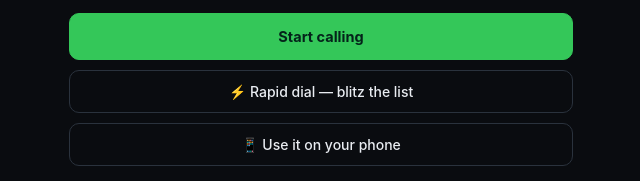
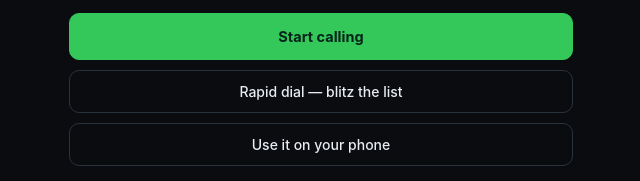
Before and after one commit to JAMMx2/bagboard, a plain HTML site: page index.html in a window 1280 px wide. Shown: the part 364-545 px from the top of the page, 319-959 px from the left. Drawn offline with Linux system fonts and the light colour scheme.

Commit message:
Remove decorative emojis from button labels

```diff
--- a/index.html
+++ b/index.html
@@ -443,8 +443,8 @@ function viewDashboard(){
   </div>
   <div class="coach" style="margin-top:16px"><div class="av">V</div><div class="grow"><div class="nm">${NPC.name}</div><div class="msg">${NPC.coach()}</div></div></div>
   <button class="btn btn-primary btn-block btn-lg" data-act="session" style="margin-top:16px">Start calling${q.length?` · ${q.length} queued`:""}</button>
-  <button class="btn btn-block" data-act="rapid" style="margin-top:10px">⚡ Rapid dial — blitz the list</button>
-  <button class="btn btn-block" data-act="connectphone" style="margin-top:10px">📱 Use it on your phone</button>
+  <button class="btn btn-block" data-act="rapid" style="margin-top:10px">Rapid dial — blitz the list</button>
+  <button class="btn btn-block" data-act="connectphone" style="margin-top:10px">Use it on your phone</button>
   ${q.length?`<div class="lab" style="margin:18px 0 8px">Up next</div><div class="card">${q.slice(0,5).map(l=>leadRow(l)).join("")}</div>`:`<div class="empty" style="margin-top:18px"><div class="em">○</div>No leads yet.<br><br><button class="btn btn-primary btn-sm" data-act="addmenu">Add leads</button></div>`}
   `;
 }
@@ -619,7 +619,7 @@ function viewSettings(){ const tt=S.textTemplates;
     ${[["vm","Voicemail follow-up"],["callback","Callback"],["appt","Appointment"],["quote","Quote sent"],["na","No answer"],["won","Closed won"],["generic","Generic"]].map(([k,lb])=>`<div class="field"><label>${lb}</label><textarea data-tpl="${k}">${esc(tt[k]||"")}</textarea></div>`).join("")}
   </div>
   <button class="btn btn-primary btn-block btn-lg" data-act="savesettings" style="margin-top:13px">Save settings</button>
-  <div class="card" style="margin-top:16px"><div class="lab" style="margin-bottom:10px">Your phone</div><button class="btn btn-block btn-sm" data-act="connectphone">📱 Use BagBoard on your phone</button><div class="tiny muted" style="margin-top:8px;line-height:1.5">Open it on your phone (same Wi-Fi) and dial straight from there. Requires starting in Wi-Fi mode.</div></div>
+  <div class="card" style="margin-top:16px"><div class="lab" style="margin-bottom:10px">Your phone</div><button class="btn btn-block btn-sm" data-act="connectphone">Use BagBoard on your phone</button><div class="tiny muted" style="margin-top:8px;line-height:1.5">Open it on your phone (same Wi-Fi) and dial straight from there. Requires starting in Wi-Fi mode.</div></div>
   <div class="card" style="margin-top:16px"><div class="lab" style="margin-bottom:10px">Data (stays on this device)</div>
     <div class="row" style="gap:10px"><button class="btn btn-block btn-sm" data-act="importcsv">Import CSV file</button><button class="btn btn-block btn-sm" data-act="importpaste">Paste a list</button></div>
     <div class="row" style="gap:10px;margin-top:10px"><button class="btn btn-block btn-sm" data-act="exportcsv">Export CSV</button><button class="btn btn-block btn-sm" data-act="backupfile">Download backup</button></div>
```
Also changed, not shown: 1 other file.
